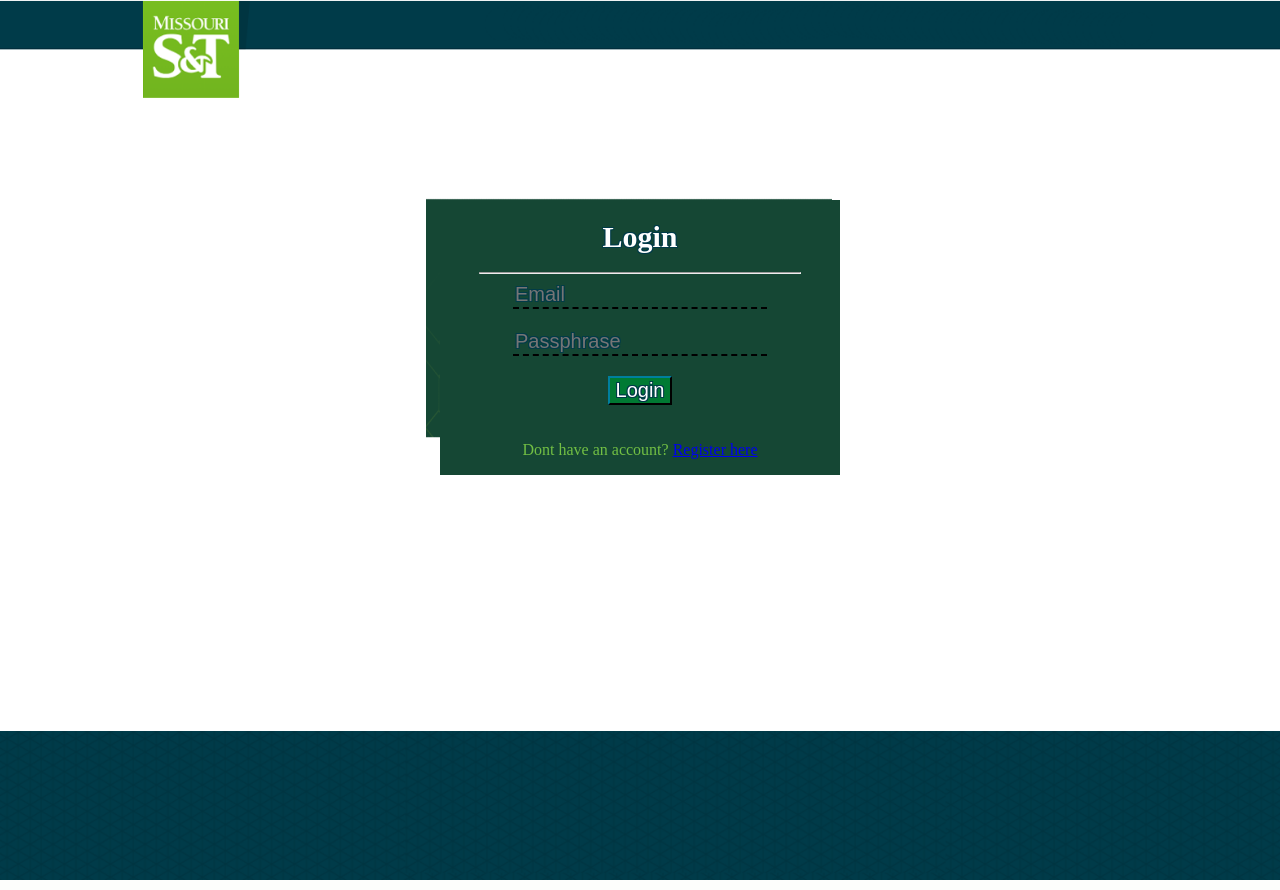
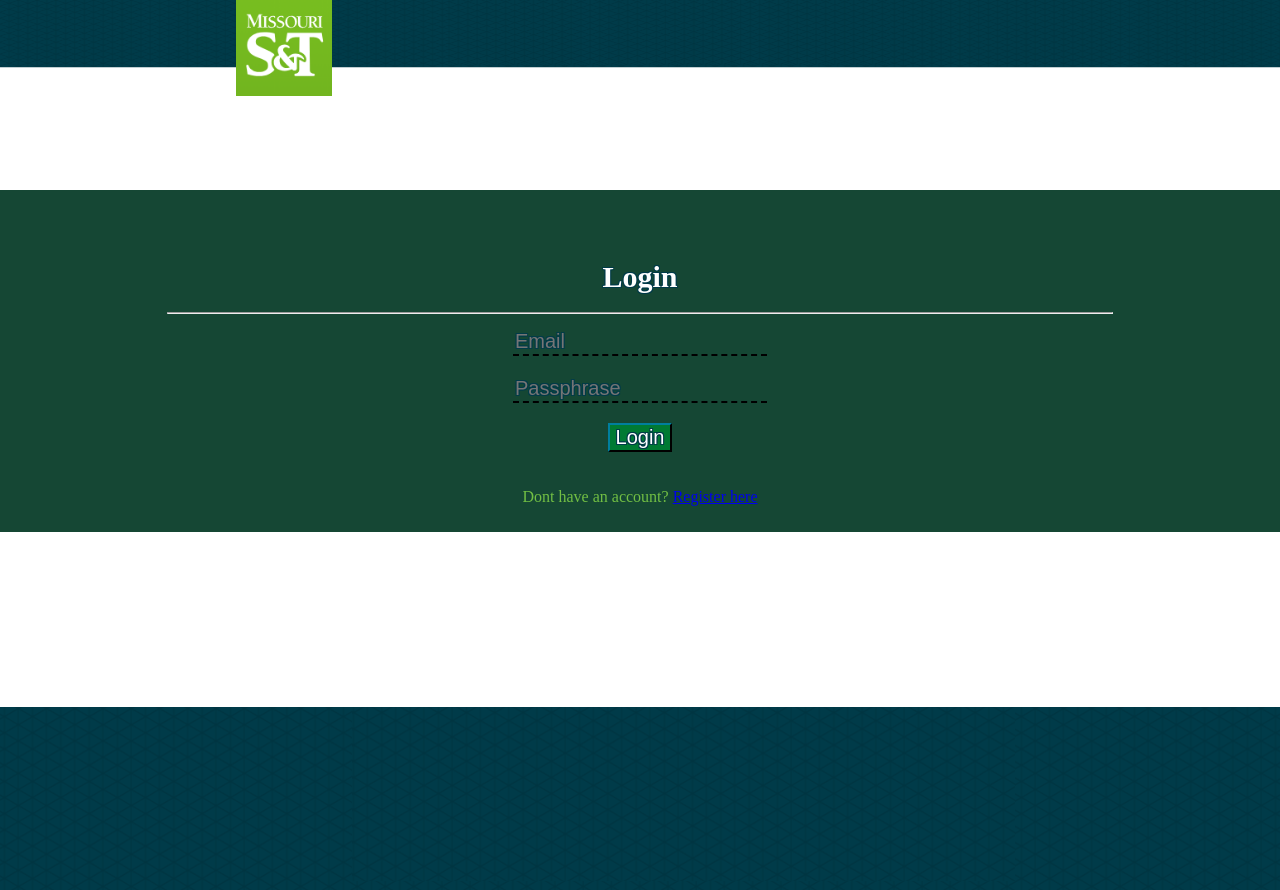
Before and after one commit to NoTwo-2/ScooterCharger, a Flask app: page /auth/login in a window 1280 px wide. Run offline with Flask 3, Linux system fonts and the light colour scheme; parts of the project's set-up code (start-up, migrations or seed data) failed here and were passed over.

Commit message:
login page ui changes

```diff
--- a/webserver/flaskr/static/style.css
+++ b/webserver/flaskr/static/style.css
@@ -286,20 +286,18 @@ body {
 
 .login-page-container {
   align-items: center;
-  background-image: url("images/authentication_page_background.png");
-  background-position: center center;
+  background-image: url("images/S\ and\ T\ logo.PNG"), url("images/Header.png"), url("images/Footer.png");
+  background-position: left 19.95% top -2px, top center, bottom center;
   background-repeat: no-repeat;
-  background-size: cover;
+  background-size: 12vh, 100% 50vh, auto;
   display: flex;
   flex-direction: column;
-  height: 100%;
-  justify-content: center;
-  width: 100%;
-  padding-top: 80px;
+  justify-content: flex-start;
+  padding-top: 90px;
+  min-height: 100vh;
 }
 
 .login-page-container .form-container {
-  background-image: url("images/login_page_background.png");
   background-position: center;
   background-repeat: no-repeat;
   background-size: auto 120%;
@@ -318,7 +316,7 @@ body {
   display: flex;
   flex-direction: column;
   position: relative;
-  margin: 140px 80px 50px 60px;
+  margin: 50px 50px 10px 50px;
 }
 
 .login-page-container .form-container form.form2{
--- a/webserver/flaskr/templates/auth/login.html
+++ b/webserver/flaskr/templates/auth/login.html
@@ -5,11 +5,10 @@
 {% block content %}
   <div class="login-page-container">
     <div class="form-container">
-      <div style="background-color: #154734; position: absolute; top:20%; width:400px">
-
-        <form method="post" class="form2">
+      <div style="background-color: #154734; margin: 100px 50px 50px; width:100%">
+        <form method="post" class="form1">
           <h1>Login</h1>
-          <hr style="width: 80%;">
+          <hr style="width: 80%; margin-bottom: 15px">
           <input type="text" id="email" name="email" placeholder="Email" required>
           <input type="password" id="password" name="password" placeholder="Passphrase" required>
           <input type="submit" value="Login">
```
Also changed, not shown: webserver/flaskr/templates/auth/register.html (+7 -7 lines).
